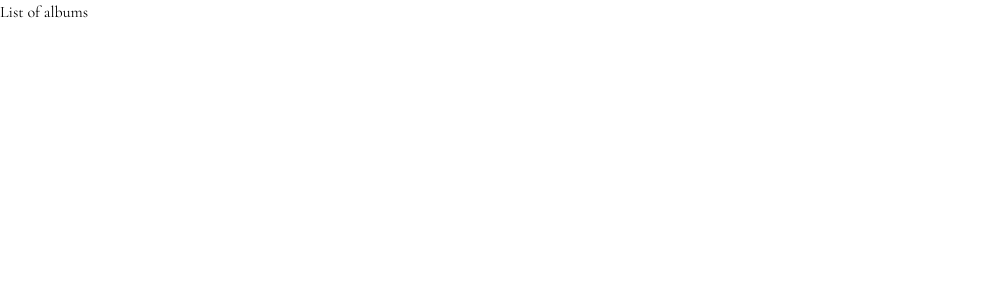
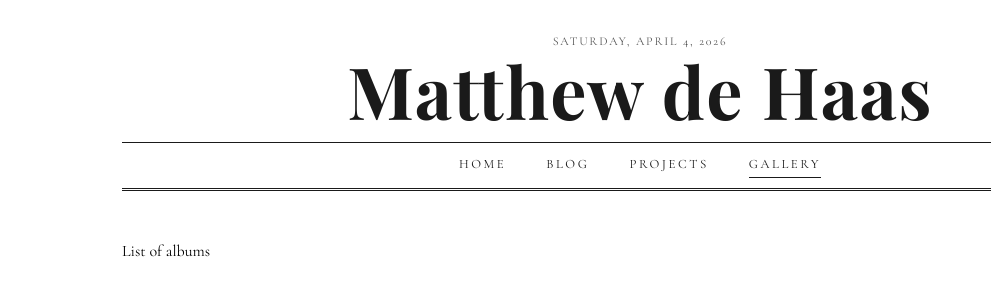
Before and after one commit to MatthewdeHaas/personal-website-svelte, a SvelteKit app: page /gallery in a window 1280 px wide. Shown: the top 300 px of the page, without its empty margins (0-991 px from the left). Built offline with nearby package versions, Linux system fonts and the light colour scheme.

Commit message:
Add style.

```diff
--- a/package.json
+++ b/package.json
@@ -21,6 +21,7 @@
     "@tailwindcss/typography": "^0.5.19",
     "@tailwindcss/vite": "^4.1.18",
     "@types/node": "^22",
+    "@types/tailwindcss": "^3.0.11",
     "eslint": "^10.0.3",
     "eslint-config-prettier": "^10.1.8",
     "eslint-plugin-svelte": "^3.15.2",
--- /dev/null
+++ b/src/lib/components/Navbar.svelte
@@ -0,0 +1,108 @@
+<script lang="ts">
+  import { page } from "$app/stores";
+
+  const links = [
+    { href: "/", label: "Home" },
+    { href: "/blog", label: "Blog" },
+    { href: "/project", label: "Projects" },
+    { href: "/gallery", label: "Gallery" },
+  ];
+</script>
+
+<header class="navbar">
+  <div class="masthead">
+    <span class="date"
+      >{new Date().toLocaleDateString("en-US", {
+        weekday: "long",
+        year: "numeric",
+        month: "long",
+        day: "numeric",
+      })}</span
+    >
+    <h1 class="name">Matthew de Haas</h1>
+  </div>
+  <nav>
+    {#each links as link (link.href)}
+      <a href={link.href} class:active={$page.url.pathname === link.href}>
+        {link.label}
+      </a>
+    {/each}
+  </nav>
+</header>
+
+<style>
+  .navbar {
+    width: 100%;
+    padding: 2rem 0 0;
+    border-bottom: 3px double #1a1a1a;
+    margin-bottom: 3rem;
+  }
+
+  .masthead {
+    display: flex;
+    flex-direction: column;
+    align-items: center;
+    border-bottom: 1px solid #1a1a1a;
+    padding-bottom: 1rem;
+    margin-bottom: 0;
+    gap: 0.25rem;
+  }
+
+  .date {
+    font-family: "Cormorant Garamond", serif;
+    font-size: 0.75rem;
+    letter-spacing: 0.15em;
+    text-transform: uppercase;
+    color: #555;
+  }
+
+  .name {
+    font-family: "Playfair Display", serif;
+    font-size: clamp(2.5rem, 6vw, 4.5rem);
+    font-weight: 700;
+    letter-spacing: 0.02em;
+    text-align: center;
+    margin: 0;
+    line-height: 1;
+    color: #1a1a1a;
+  }
+
+  nav {
+    display: flex;
+    justify-content: center;
+    gap: 2.5rem;
+    padding: 0.75rem 0;
+  }
+
+  nav a {
+    font-family: "Cormorant Garamond", serif;
+    font-size: 0.8rem;
+    letter-spacing: 0.2em;
+    text-transform: uppercase;
+    text-decoration: none;
+    color: #1a1a1a;
+    position: relative;
+    padding-bottom: 2px;
+    transition: color 0.2s ease;
+  }
+
+  nav a::after {
+    content: "";
+    position: absolute;
+    bottom: -2px;
+    left: 0;
+    width: 0;
+    height: 1px;
+    background: #1a1a1a;
+    transition: width 0.2s ease;
+  }
+
+  nav a:hover::after,
+  nav a.active::after {
+    width: 100%;
+  }
+
+  nav a.active {
+    color: #1a1a1a;
+  }
+</style>
--- a/src/routes/+layout.svelte
+++ b/src/routes/+layout.svelte
@@ -1,13 +1,29 @@
 <script lang="ts">
-  import "./layout.css";
-  import favicon from "$lib/assets/favicon.svg";
   import "@fontsource/playfair-display/400.css";
   import "@fontsource/playfair-display/700.css";
   import "@fontsource/cormorant-garamond/400.css";
   import "@fontsource/cormorant-garamond/600.css";
+  import Navbar from "$lib/components/Navbar.svelte";
+  import "./layout.css";
 
   let { children } = $props();
 </script>
 
-<svelte:head><link rel="icon" href={favicon} /></svelte:head>
-{@render children()}
+<div class="page-wrapper">
+  <Navbar />
+  <main>
+    {@render children()}
+  </main>
+</div>
+
+<style>
+  .page-wrapper {
+    max-width: 1100px;
+    margin: 0 auto;
+    padding: 0 2rem;
+  }
+
+  main {
+    min-height: 80vh;
+  }
+</style>
--- /dev/null
+++ b/tailwind.config.ts
@@ -0,0 +1,14 @@
+import type { Config } from "tailwindcss";
+
+export default {
+  content: ["./src/**/*.{html,js,ts,svelte,svx}"],
+  theme: {
+    extend: {
+      fontFamily: {
+        display: ["Playfair Display", "serif"],
+        serif: ["Cormorant Garamond", "serif"],
+      },
+    },
+  },
+  plugins: [],
+} satisfies Config;
```
Also changed, not shown: 1 other file (tests, documents, lock files or other folders).
